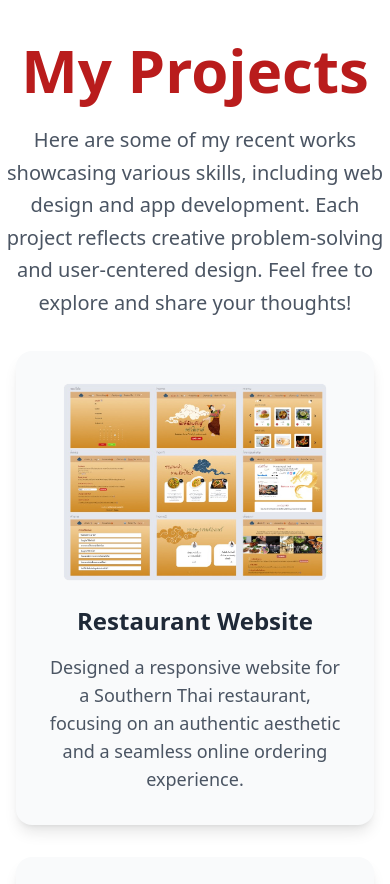
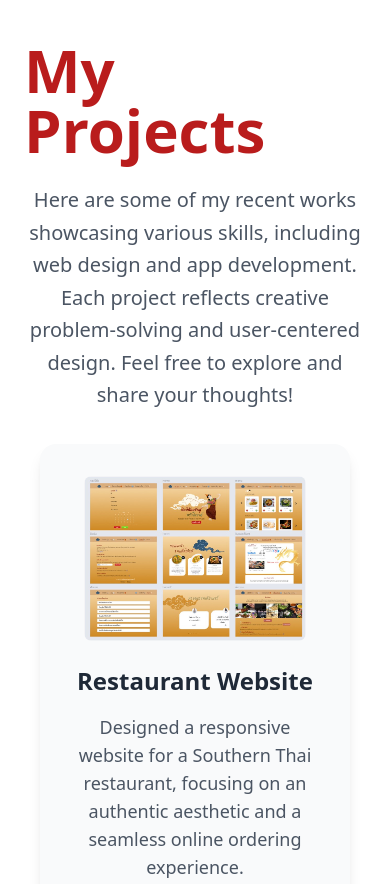
Before and after one commit to Supakan06/portfolio-team6, a website: page src/components/projects/index.html in a window 390 px wide. Shown: the top 884 px of the page. Drawn offline with nearby package versions, Linux system fonts and the light colour scheme.

Commit message:
แก้responsive

```diff
--- a/src/components/projects/index.html
+++ b/src/components/projects/index.html
@@ -7,12 +7,15 @@
     <script src="https://cdn.tailwindcss.com"></script>
   </head>
   <body
-    class="flex flex-col items-center min-h-screen bg-white text-gray-800 py-10"
+    class="flex flex-col items-center min-h-screen bg-white text-gray-800 py-10 px-6"
   >
     <!-- Title Section -->
     <h2 class="text-red-700 text-6xl font-bold text-gray-800 mb-6">My Projects</h2>
     <p class="text-xl text-gray-600 mb-8 text-center leading-relaxed max-w-3xl">
-      Here are some of my recent works showcasing various skills, including web design and app development. Each project reflects creative problem-solving and user-centered design. Feel free to explore and share your thoughts!
+      Here are some of my recent works showcasing various skills,
+      including web design and app development.
+      Each project reflects creative problem-solving and user-centered design.
+      Feel free to explore and share your thoughts!
     </p>
 
     <div class="grid grid-cols-1 sm:grid-cols-2 gap-8 px-4 max-w-5xl">
```
